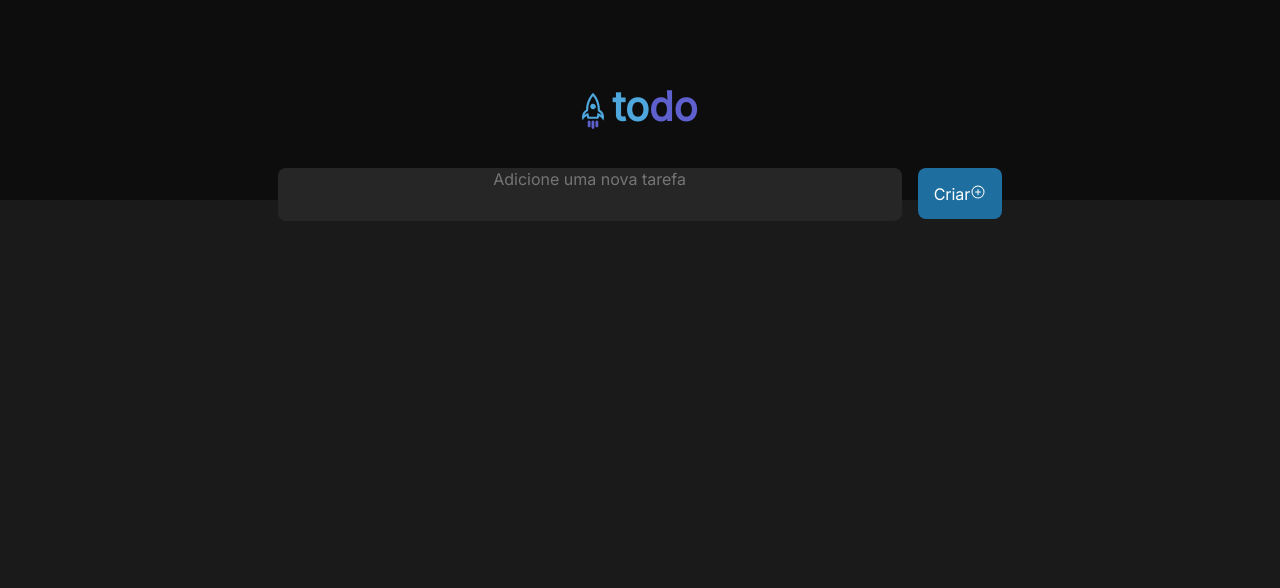
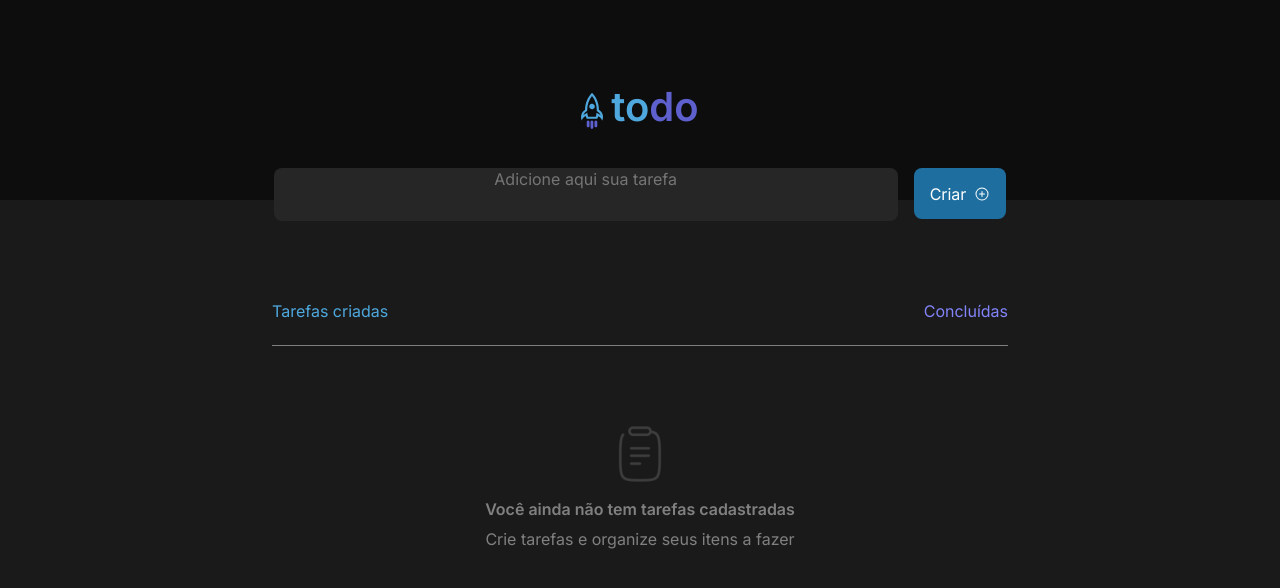
Before and after one commit to souph1s/desafio_rocket, a React (Vite) app in the folder desafio-rocket/: page / in a window 1280 px wide. Shown: the top 588 px of the page. Built offline with nearby package versions, Linux system fonts and the light colour scheme.

Commit message:
creating the initial page

```diff
--- a/desafio-rocket/index.html
+++ b/desafio-rocket/index.html
@@ -2,15 +2,17 @@
 <html lang="en">
   <head>
     <meta charset="UTF-8" />
+    <link rel="icon" type="image/svg+xml" href="src/assets/rocket.svg" />
+    <link rel="preconnect" href="https://fonts.googleapis.com" />
+    <link rel="preconnect" href="https://fonts.gstatic.com" crossorigin />
     <link
-      rel="icon"
-      type="image/svg+xml"
-      href="src/assets/rocket.svg"
+      href="https://fonts.googleapis.com/css2?family=Inter&display=swap"
+      rel="stylesheet"
     />
     <link rel="preconnect" href="https://fonts.googleapis.com" />
     <link rel="preconnect" href="https://fonts.gstatic.com" crossorigin />
     <link
-      href="https://fonts.googleapis.com/css2?family=Inter&display=swap"
+      href="https://fonts.googleapis.com/css2?family=Inter:wght@600&display=swap"
       rel="stylesheet"
     />
     <meta name="viewport" content="width=device-width, initial-scale=1.0" />
--- a/desafio-rocket/src/App.tsx
+++ b/desafio-rocket/src/App.tsx
@@ -1,12 +1,14 @@
 import { Header } from "./components/Header/Header";
-import { Task } from "./components/Search/Search";
+import { AddTask } from "./components/AddTask/AddTask";
 import "./global.css";
+import { Tasks } from "./components/Tasks/Tasks";
 
 function App() {
   return (
     <>
       <Header />
-      <Task />
+      <AddTask />
+      <Tasks />
     </>
   );
 }
--- a/desafio-rocket/src/components/Search/Search.module.css
+++ b/desafio-rocket/src/components/AddTask/AddTask.module.css
@@ -19,6 +19,7 @@
 }
 
 .taskForm button {
+  display: flex;
   border: 0;
   border-radius: 8px;
   background: var(--blue-dark);
@@ -26,5 +27,11 @@
   color: var(--white);
   margin-left: 1rem;
   height: 3.2rem;
-  gap: 0.5rem;
+
+  justify-content: center;
+  align-items: center;
 }
+
+.taskForm span {
+  margin-right: 0.5rem;
+}
--- a/desafio-rocket/src/components/Search/Search.tsx
+++ b/desafio-rocket/src/components/AddTask/AddTask.tsx
@@ -1,17 +1,17 @@
 import { PlusCircle } from "@phosphor-icons/react";
 
-import styles from "./Search.module.css";
+import styles from "./AddTask.module.css";
 
-export function Task() {
+export function AddTask() {
   return (
     <div className={styles.taskForm}>
       <form className={styles.taskForm}>
         <textarea
+          placeholder="Adicione aqui sua tarefa"
           className={styles.textarea}
-          placeholder="Adicione uma nova tarefa"
-        />
-        <button>
-          Criar
+        ></textarea>
+        <button className={styles.button}>
+          <span>Criar</span>
           <PlusCircle size={16} className={styles.img} />
         </button>
       </form>
--- /dev/null
+++ b/desafio-rocket/src/components/Tasks/Tasks.module.css
@@ -0,0 +1,71 @@
+/* Tasks.module.css */
+
+/* Centraliza o conteúdo na tela horizontal e verticalmente */
+.centeredContainer {
+  display: flex;
+  justify-content: center;
+  align-items: center;
+  margin-top: 5rem;
+}
+
+/* Estiliza o cabeçalho de tarefas */
+.taskHeader {
+  border-bottom: 1px solid var(--gray-300);
+  justify-content: space-between;
+  display: flex;
+  width: 46rem;
+  padding-bottom: 24px;
+}
+
+/* Estilo para o texto "Tarefas criadas" */
+.taskCreated {
+  color: var(--blue);
+}
+
+/* Estilo para o texto "Concluídas" */
+.taskCompleted {
+  color: var(--purple);
+}
+
+/* Centraliza o conteúdo na tela verticalmente */
+.centeredTasks {
+  display: flex;
+  flex-direction: column;
+  align-items: center;
+  margin-top: 5rem;
+}
+
+/* Container para centralizar o clipboard na tela */
+.clipboardContainer {
+  display: flex;
+  justify-content: center;
+  align-items: center;
+}
+
+/* Estilo para a imagem do clipboard */
+.clipboard {
+  max-width: 100%; /* Ajusta a largura máxima conforme necessário */
+}
+
+/* Estilo para o texto "Você ainda não tem tarefas cadastradas" */
+.noTask {
+  color: var(--gray-300, #808080);
+  text-align: center;
+  font-family: Inter;
+  font-size: 16px;
+  font-style: normal;
+  font-weight: 700;
+  line-height: 140%;
+  margin-top: 16px; /* Espaçamento superior */
+}
+
+/* Estilo para o texto "Crie tarefas e organize seus itens a fazer" */
+.noTaskThin {
+  color: var(--gray-300, #808080);
+  font-family: Inter;
+  font-size: 16px;
+  font-style: normal;
+  font-weight: 400;
+  line-height: 140%;
+  margin-top: 8px; /* Espaçamento superior menor */
+}
--- /dev/null
+++ b/desafio-rocket/src/components/Tasks/Tasks.tsx
@@ -0,0 +1,27 @@
+import styles from "./Tasks.module.css";
+
+export function Tasks() {
+  return (
+    <>
+      <div className={styles.centeredContainer}>
+        <div className={styles.taskHeader}>
+          <p className={styles.taskCreated}>Tarefas criadas</p>
+          <p className={styles.taskCompleted}>Concluídas</p>
+        </div>
+      </div>
+      <div className={styles.centeredTasks}>
+        <div className={styles.clipboardContainer}>
+          <img
+            className={styles.clipboard}
+            src="/src/assets/Clipboard.png"
+            alt="Clipboard"
+          />
+        </div>
+        <p className={styles.noTask}>Você ainda não tem tarefas cadastradas</p>
+        <p className={styles.noTaskThin}>
+          Crie tarefas e organize seus itens a fazer
+        </p>
+      </div>
+    </>
+  );
+}
--- a/desafio-rocket/src/global.css
+++ b/desafio-rocket/src/global.css
@@ -2,7 +2,11 @@
   --white: #fff;
   --blue-dark: #1e6f9f;
   --blue: #4ea8de;
+  --purple: #8284fa;
   --purpledark: #5e60ce;
+  --gray200: #D9D9D9;
+  --gray-300: #808080;
+  --gray-400: #333333;
   --gray-500: #262626;
   --gray-600: #1a1a1a;
   --gray-700: #0d0d0d;
```
Also changed, not shown: desafio-rocket/src/assets/Clipboard.png (added).
